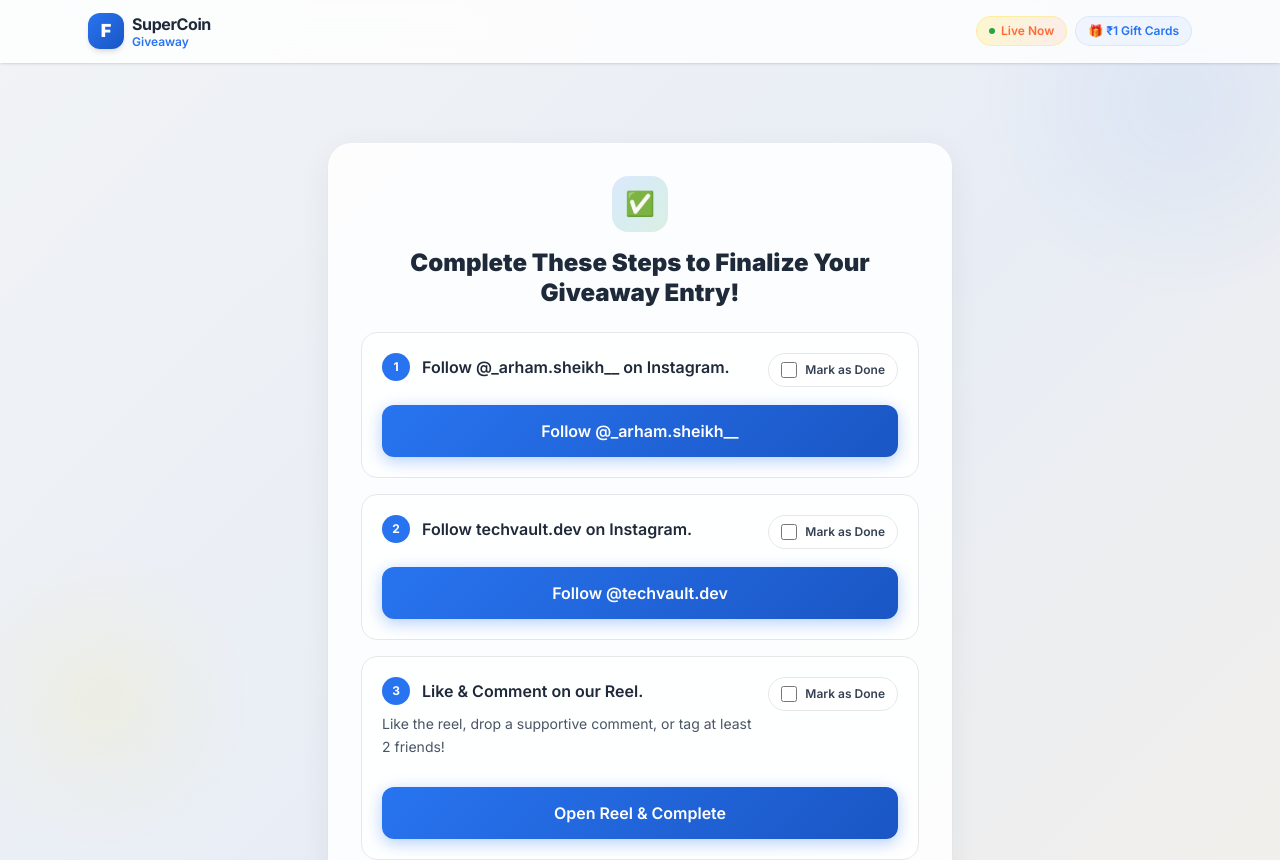
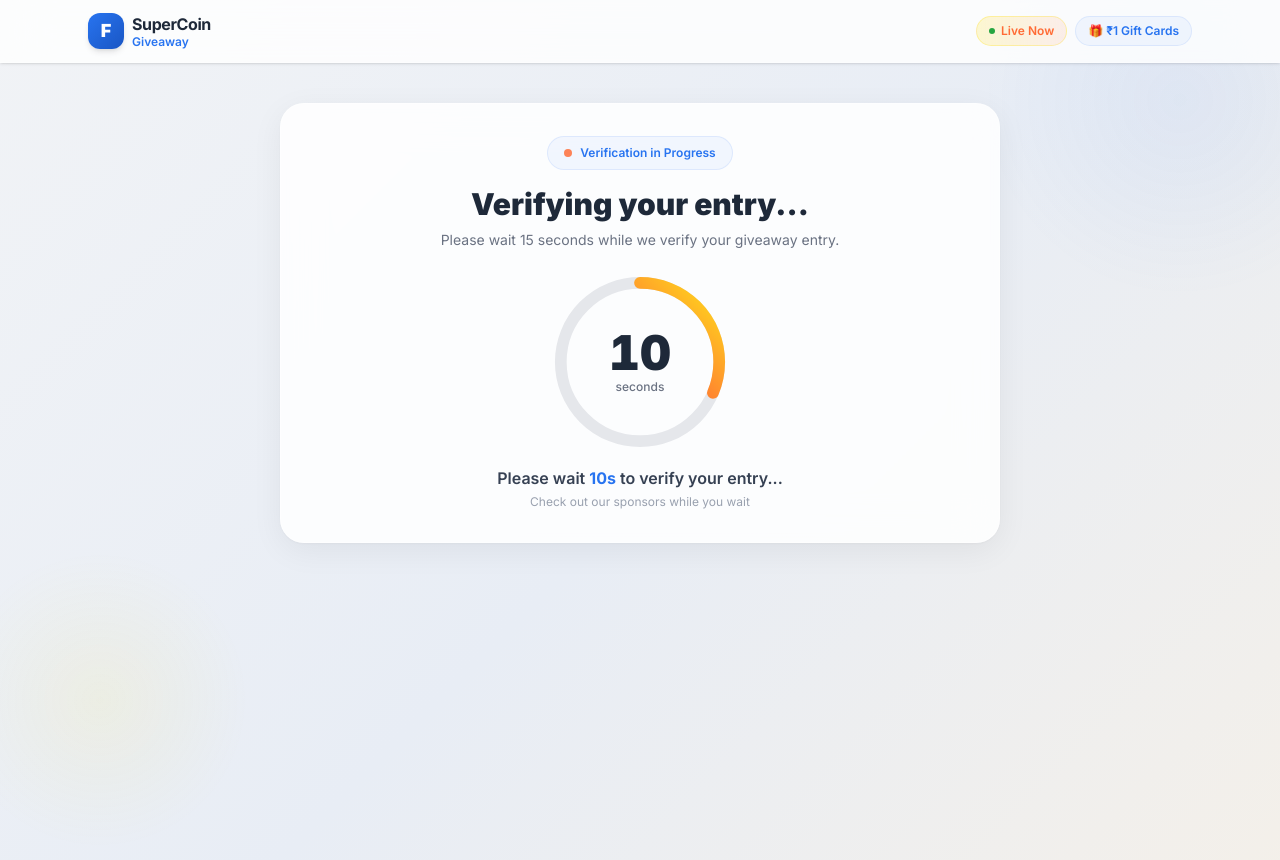
Before and after one commit to techvaultdev/giveaway, a React (Vite) app in the folder client/: page /tasks in a window 1280 px wide. Shown: the top 860 px of the page. Built offline with nearby package versions, Linux system fonts and the light colour scheme; the HTML template or start-up script is replaced by a standard one.

Commit message:
Added task section after entry submission

```diff
--- a/client/src/pages/TasksPage.jsx
+++ b/client/src/pages/TasksPage.jsx
@@ -1,17 +1,49 @@
+import { useState, useCallback } from 'react';
 import { useNavigate } from 'react-router-dom';
+import CountdownTimer from '../components/CountdownTimer';
 import TaskSection from '../components/TaskSection';
 
 function TasksPage() {
   const navigate = useNavigate();
+  const [showTimer, setShowTimer] = useState(true);
+  const [showTasks, setShowTasks] = useState(false);
+  const [isCompleted, setIsCompleted] = useState(false);
+
+  const handleTimerComplete = useCallback(() => {
+    setShowTimer(false);
+    setShowTasks(true);
+  }, []);
 
   const handleComplete = () => {
+    setIsCompleted(true);
     navigate('/success');
   };
 
   return (
     <div className="min-h-screen py-6 sm:py-10">
       <div className="max-w-3xl mx-auto px-4 sm:px-6">
-        <TaskSection onComplete={handleComplete} />
+        {showTimer && (
+          <div className="glass-card rounded-3xl p-6 sm:p-8 animate-fade-in">
+            <div className="text-center mb-6">
+              <div className="inline-flex items-center gap-2 px-4 py-2 rounded-full bg-flipkart-blue/5 border border-flipkart-blue/10 mb-4">
+                <span className="w-2 h-2 rounded-full bg-flipkart-orange animate-pulse" />
+                <span className="text-xs font-semibold text-flipkart-blue">
+                  Verification in Progress
+                </span>
+              </div>
+              <h1 className="text-2xl sm:text-3xl font-black text-gray-800 mb-2">
+                Verifying your entry...
+              </h1>
+              <p className="text-sm text-gray-500 max-w-md mx-auto">
+                Please wait 15 seconds while we verify your giveaway entry.
+              </p>
+            </div>
+
+            <CountdownTimer seconds={15} onComplete={handleTimerComplete} />
+          </div>
+        )}
+
+        {showTasks && !isCompleted && <TaskSection onComplete={handleComplete} />}
       </div>
     </div>
   );
```
